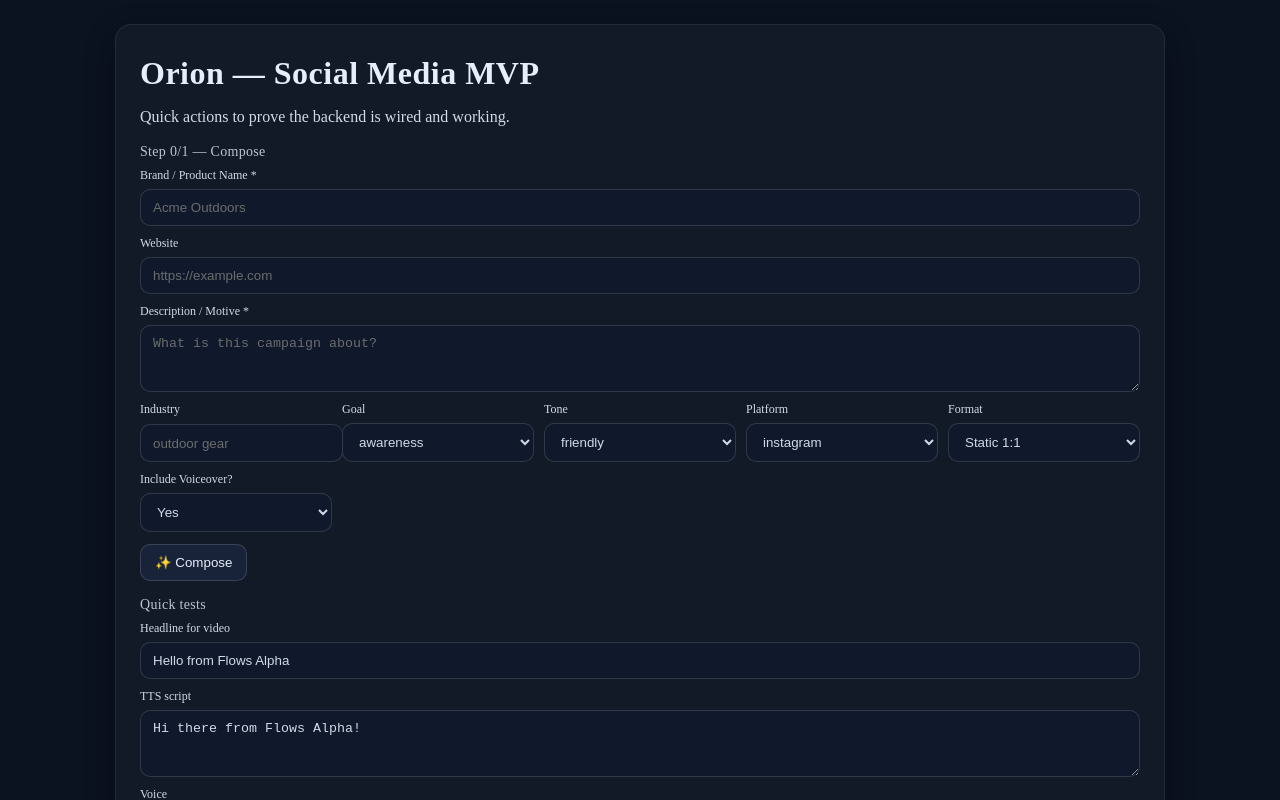
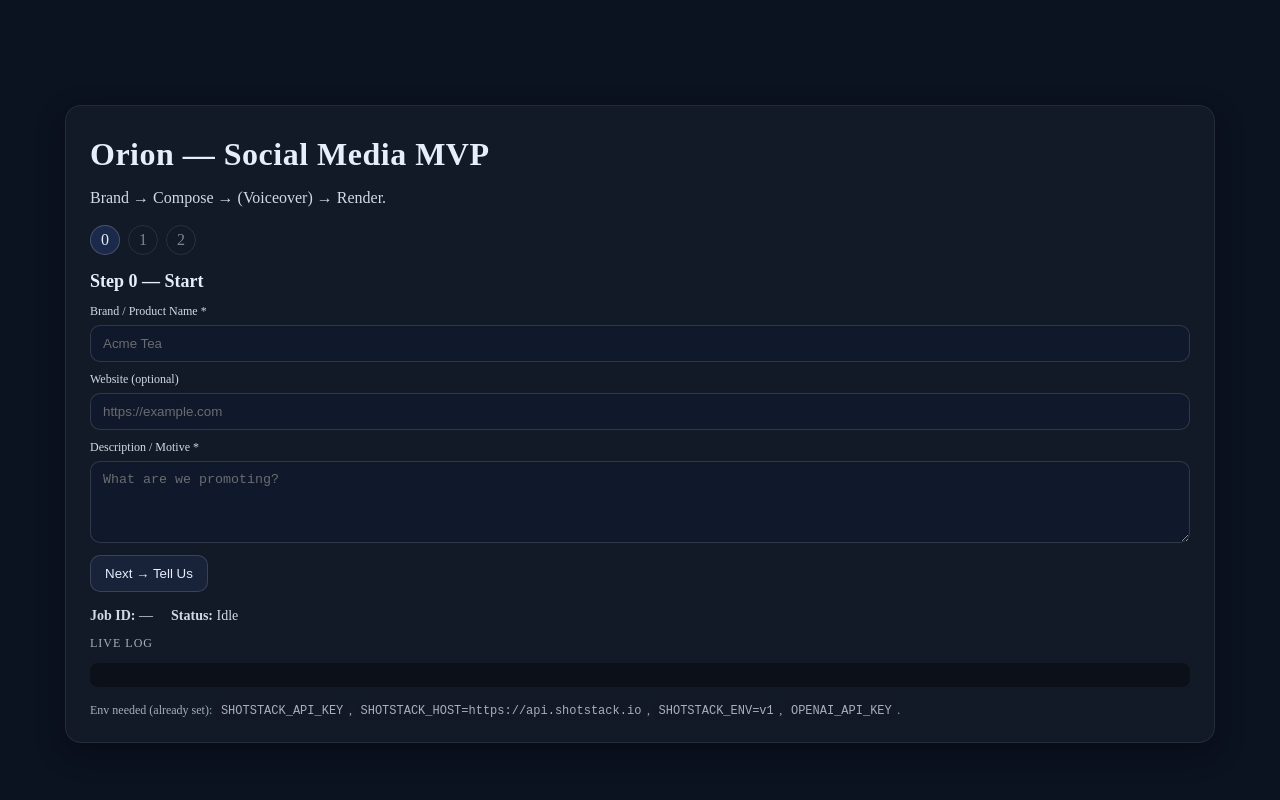
Before and after one commit to flowsonline/ai-marketing, a Next.js app: page / in a window 1280 px wide. Shown: the top 800 px of the page. Built offline with nearby package versions, Linux system fonts and the light colour scheme.

Commit message:
Update index.js

```diff
--- a/pages/index.js
+++ b/pages/index.js
@@ -1,83 +1,147 @@
 // pages/index.js
-import { useRef, useState } from 'react';
+import { useEffect, useRef, useState } from 'react';
 
 export default function Home() {
-  // ---- Step 0/1: inputs for /api/compose ----
+  // Wizard step
+  const [step, setStep] = useState(0);
+
+  // Step 0
   const [brandName, setBrandName] = useState('');
   const [website, setWebsite] = useState('');
   const [description, setDescription] = useState('');
 
+  // Step 1
   const [industry, setIndustry] = useState('');
-  const [goal, setGoal] = useState('awareness');
+  const [goal, setGoal] = useState('');
   const [tone, setTone] = useState('friendly');
   const [platform, setPlatform] = useState('instagram');
-  const [format, setFormat] = useState('1:1');     // Static 1:1, Reel 9:16, Story 9:16, Wide 16:9
+  const [format, setFormat] = useState('1:1'); // 1:1, 9:16, 16:9
   const [includeVoiceover, setIncludeVoiceover] = useState(true);
 
-  // ---- Existing “quick test” controls ----
-  const [headline, setHeadline] = useState('Hello from Flows Alpha');
-  const [ttsScript, setTtsScript] = useState('Hi there from Flows Alpha!');
+  // Global
   const [voice, setVoice] = useState('alloy');
-
-  // ---- Status + log ----
-  const [jobId, setJobId] = useState(null);
   const [busy, setBusy] = useState(false);
   const [log, setLog] = useState([]);
   const audioRef = useRef(null);
+
+  // Compose result
+  const [headline, setHeadline] = useState('');
+  const [caption, setCaption] = useState('');
+  const [hashtags, setHashtags] = useState([]);
+  const [script, setScript] = useState('');
+  const [audioUrl, setAudioUrl] = useState('');
+
+  // Render status
+  const [jobId, setJobId] = useState(null);
   const lastUrlRef = useRef(null);
 
+  // util: log
   function pushLog(line) {
-    setLog(l => [new Date().toLocaleTimeString() + ' — ' + line, ...l].slice(0, 120));
+    setLog(l => [new Date().toLocaleTimeString() + ' — ' + line, ...l].slice(0, 200));
   }
 
-  // ---- NEW: call /api/compose ----
-  async function composeNow() {
-    if (busy) return;
+  // Persist basic inputs so your session resumes nicely
+  useEffect(() => {
+    const saved = JSON.parse(localStorage.getItem('orion-wizard') || '{}');
+    if (saved.brandName) setBrandName(saved.brandName);
+    if (saved.website) setWebsite(saved.website);
+    if (saved.description) setDescription(saved.description);
+    if (saved.industry) setIndustry(saved.industry);
+    if (saved.goal) setGoal(saved.goal);
+    if (saved.tone) setTone(saved.tone);
+    if (saved.platform) setPlatform(saved.platform);
+    if (saved.format) setFormat(saved.format);
+    if (typeof saved.includeVoiceover === 'boolean') setIncludeVoiceover(saved.includeVoiceover);
+    if (saved.voice) setVoice(saved.voice);
+  }, []);
+  useEffect(() => {
+    const payload = { brandName, website, description, industry, goal, tone, platform, format, includeVoiceover, voice };
+    localStorage.setItem('orion-wizard', JSON.stringify(payload));
+  }, [brandName, website, description, industry, goal, tone, platform, format, includeVoiceover, voice]);
+
+  // Step 0 → Step 1
+  function goStep1() {
     if (!brandName.trim() || !description.trim()) {
-      pushLog('Please fill Brand and Description before composing.');
+      pushLog('Step 0: brand & description are required.');
       return;
     }
+    setStep(1);
+  }
+
+  // Step 1 → Compose (Step 2)
+  async function compose() {
+    if (busy) return;
     setBusy(true);
+    pushLog('Composing campaign copy…');
+
     try {
-      pushLog('Composing copy with /api/compose…');
       const res = await fetch('/api/compose', {
         method: 'POST',
         headers: { 'Content-Type': 'application/json' },
         body: JSON.stringify({
-          brandName: brandName.trim(),
-          website: website.trim(),
-          description: description.trim(),
-          industry: industry.trim(),
-          goal,
-          tone,
-          platform,
-          format,
+          brandName, website, description,
+          industry, goal, tone, platform, format,
           includeVoiceover
         })
       });
       const json = await res.json();
-      if (!res.ok) {
-        pushLog('Compose error: ' + (json?.error || res.statusText));
+      if (json.error) {
+        pushLog('Compose error: ' + json.error);
         return;
       }
 
-      // Hydrate the quick-test fields with the composed results
-      if (json.headline) setHeadline(json.headline);
-      if (json.script) setTtsScript(json.script);
-
-      pushLog('Compose OK. Headline & script updated.');
+      setHeadline(json.headline || '');
+      setCaption(json.caption || '');
+      setHashtags(Array.isArray(json.hashtags) ? json.hashtags : []);
+      setScript(json.script || '');
+      setAudioUrl('');
+      pushLog('Compose done.');
+      setStep(2);
     } catch (e) {
-      pushLog('Compose error: ' + (e?.message || String(e)));
+      pushLog('Compose failed: ' + (e?.message || String(e)));
     } finally {
       setBusy(false);
     }
   }
 
-  // ---- Existing: render sample via Shotstack template ----
+  // Step 2: optional voiceover
+  async function makeVoiceover() {
+    if (busy) return;
+    if (!script.trim()) { pushLog('No script to voice.'); return; }
+    setBusy(true);
+    pushLog('Generating TTS…');
+
+    try {
+      const res = await fetch('/api/tts', {
+        method: 'POST',
+        headers: { 'Content-Type': 'application/json' },
+        body: JSON.stringify({ script, voice })
+      });
+      const json = await res.json();
+      const url = json.audio || json.url || json.dataUrl || json.audioUrl;
+      if (!url) {
+        pushLog('No audio returned: ' + JSON.stringify(json));
+        return;
+      }
+      setAudioUrl(url);
+      pushLog('Playing TTS audio…');
+      if (!audioRef.current) audioRef.current = new Audio();
+      audioRef.current.src = url;
+      await audioRef.current.play().catch(err =>
+        pushLog('Audio play blocked: ' + (err?.message || String(err)))
+      );
+    } catch (e) {
+      pushLog('TTS error: ' + (e?.message || String(e)));
+    } finally {
+      setBusy(false);
+    }
+  }
+
+  // Render with Shotstack using generated headline
   async function renderSample() {
     if (busy) return;
-    const text = headline.trim();
-    if (!text) { pushLog('Please enter a headline first.'); return; }
+    const text = (headline || '').trim();
+    if (!text) { pushLog('Please compose first — need a headline.'); return; }
 
     setBusy(true);
     setJobId(null);
@@ -118,40 +182,7 @@ export default function Home() {
         pushLog('Finished (or timed out) with no URL. Last: ' + JSON.stringify(last));
       }
     } catch (e) {
-      pushLog('Error: ' + (e?.message || String(e)));
-    } finally {
-      setBusy(false);
-    }
-  }
-
-  // ---- Existing: TTS quick test ----
-  async function ttsTest() {
-    if (busy) return;
-    const script = ttsScript.trim();
-    if (!script) { pushLog('Please enter a TTS script first.'); return; }
-
-    setBusy(true);
-    pushLog('Generating TTS…');
-
-    try {
-      const res = await fetch('/api/tts', {
-        method: 'POST',
-        headers: { 'Content-Type': 'application/json' },
-        body: JSON.stringify({ script, voice })
-      });
-      const json = await res.json();
-      const audioUrl = json.audio || json.url || json.dataUrl || json.audioUrl;
-
-      if (!audioUrl) { pushLog('No audio returned: ' + JSON.stringify(json)); return; }
-
-      pushLog('Playing TTS audio…');
-      if (!audioRef.current) audioRef.current = new Audio();
-      audioRef.current.src = audioUrl;
-      await audioRef.current.play().catch(err =>
-        pushLog('Audio play blocked: ' + (err?.message || String(err)))
-      );
-    } catch (e) {
-      pushLog('TTS error: ' + (e?.message || String(e)));
+      pushLog('Render error: ' + (e?.message || String(e)));
     } finally {
       setBusy(false);
     }
@@ -161,139 +192,87 @@ export default function Home() {
     <main style={styles.wrap}>
       <div style={styles.card}>
         <h1 style={styles.title}>Orion — Social Media MVP</h1>
-        <p style={styles.p}>Quick actions to prove the backend is wired and working.</p>
+        <p style={styles.p}>Brand → Compose → (Voiceover) → Render.</p>
 
-        {/* STEP 0/1: Compose */}
-        <div style={styles.sectionTitle}>Step 0/1 — Compose</div>
+        {/* Wizard stepper */}
+        <div style={styles.steps}>
+          <span style={{...styles.step, ...(step===0?styles.stepActive:{})}}>0</span>
+          <span style={{...styles.step, ...(step===1?styles.stepActive:{})}}>1</span>
+          <span style={{...styles.step, ...(step===2?styles.stepActive:{})}}>2</span>
+        </div>
+
+        {/* STEP 0 */}
+        {step === 0 && (
+          <section style={styles.section}>
+            <h3 style={styles.h3}>Step 0 — Start</h3>
             <div style={styles.inputs}>
               <label style={styles.label}>
                 Brand / Product Name *
-            <input
-              style={styles.input}
-              value={brandName}
-              onChange={e => setBrandName(e.target.value)}
-              placeholder="Acme Outdoors"
-              maxLength={120}
-            />
+                <input style={styles.input} value={brandName} onChange={e=>setBrandName(e.target.value)} placeholder="Acme Tea" />
+              </label>
+              <label style={styles.label}>
+                Website (optional)
+                <input style={styles.input} value={website} onChange={e=>setWebsite(e.target.value)} placeholder="https://example.com" />
+              </label>
+              <label style={styles.label}>
+                Description / Motive *
+                <textarea style={styles.textarea} rows={4} value={description} onChange={e=>setDescription(e.target.value)} placeholder="What are we promoting?" />
+              </label>
+            </div>
+
+            <div style={styles.row}>
+              <button style={styles.btn} disabled={busy} onClick={goStep1}>Next → Tell Us</button>
+            </div>
+          </section>
+        )}
+
+        {/* STEP 1 */}
+        {step === 1 && (
+          <section style={styles.section}>
+            <h3 style={styles.h3}>Step 1 — Tell Us</h3>
+            <div style={styles.inputs}>
+              <label style={styles.label}>
+                Industry
+                <input style={styles.input} value={industry} onChange={e=>setIndustry(e.target.value)} placeholder="Food & Beverage" />
+              </label>
+              <label style={styles.label}>
+                Goal
+                <input style={styles.input} value={goal} onChange={e=>setGoal(e.target.value)} placeholder="Drive product trials" />
+              </label>
+              <label style={styles.label}>
+                Tone
+                <input style={styles.input} value={tone} onChange={e=>setTone(e.target.value)} placeholder="Friendly, upbeat" />
               </label>
 
-          <label style={styles.label}>
-            Website
-            <input
-              style={styles.input}
-              value={website}
-              onChange={e => setWebsite(e.target.value)}
-              placeholder="https://example.com"
-            />
-          </label>
-
-          <label style={styles.label}>
-            Description / Motive *
-            <textarea
-              style={styles.textarea}
-              rows={3}
-              value={description}
-              onChange={e => setDescription(e.target.value)}
-              placeholder="What is this campaign about?"
-              maxLength={800}
-            />
-          </label>
-
-          {/* Few optional selectors to seed the LLM */}
-          <div style={{display:'grid', gridTemplateColumns:'repeat(auto-fit,minmax(160px,1fr))', gap:10}}>
-            <label style={styles.label}>
-              Industry
-              <input style={styles.input} value={industry} onChange={e=>setIndustry(e.target.value)} placeholder="outdoor gear" />
-            </label>
-
-            <label style={styles.label}>
-              Goal
-              <select style={styles.input} value={goal} onChange={e=>setGoal(e.target.value)}>
-                <option value="awareness">awareness</option>
-                <option value="engagement">engagement</option>
-                <option value="conversions">conversions</option>
-                <option value="lead-gen">lead-gen</option>
-              </select>
-            </label>
-
-            <label style={styles.label}>
-              Tone
-              <select style={styles.input} value={tone} onChange={e=>setTone(e.target.value)}>
-                <option value="friendly">friendly</option>
-                <option value="bold">bold</option>
-                <option value="professional">professional</option>
-                <option value="playful">playful</option>
-              </select>
-            </label>
-
+              <div style={{display:'grid', gridTemplateColumns:'1fr 1fr', gap:10}}>
                 <label style={styles.label}>
                   Platform
                   <select style={styles.input} value={platform} onChange={e=>setPlatform(e.target.value)}>
-                <option value="instagram">instagram</option>
-                <option value="tiktok">tiktok</option>
-                <option value="facebook">facebook</option>
-                <option value="youtube">youtube</option>
-                <option value="linkedin">linkedin</option>
+                    <option value="instagram">Instagram</option>
+                    <option value="tiktok">TikTok</option>
+                    <option value="youtube">YouTube</option>
+                    <option value="facebook">Facebook</option>
+                    <option value="x">X (Twitter)</option>
                   </select>
                 </label>
-
                 <label style={styles.label}>
                   Format
                   <select style={styles.input} value={format} onChange={e=>setFormat(e.target.value)}>
                     <option value="1:1">Static 1:1</option>
-                <option value="9:16">Reel 9:16</option>
-                <option value="story">Story 9:16</option>
+                    <option value="9:16">Reel/Story 9:16</option>
                     <option value="16:9">Wide 16:9</option>
                   </select>
                 </label>
-
-            <label style={styles.label}>
-              Include Voiceover?
-              <select style={styles.input} value={includeVoiceover ? 'yes' : 'no'} onChange={e=>setIncludeVoiceover(e.target.value==='yes')}>
-                <option value="yes">Yes</option>
-                <option value="no">No</option>
-              </select>
-            </label>
-          </div>
               </div>
 
-        <div style={styles.row}>
-          <button style={styles.btn} disabled={busy} onClick={composeNow}>✨ Compose</button>
-        </div>
-
-        {/* Quick-test Inputs (what you already had) */}
-        <div style={styles.sectionTitle}>Quick tests</div>
-        <div style={styles.inputs}>
-          <label style={styles.label}>
-            Headline for video
-            <input
-              style={styles.input}
-              value={headline}
-              onChange={e => setHeadline(e.target.value)}
-              placeholder="Enter headline text…"
-              maxLength={120}
-            />
-          </label>
-
-          <label style={styles.label}>
-            TTS script
-            <textarea
-              style={styles.textarea}
-              rows={3}
-              value={ttsScript}
-              onChange={e => setTtsScript(e.target.value)}
-              placeholder="What should the voice say?"
-              maxLength={800}
-            />
+              <label style={{...styles.label, alignItems:'center', gridTemplateColumns:'auto 1fr', display:'grid', gap:10}}>
+                <input type="checkbox" checked={includeVoiceover} onChange={e=>setIncludeVoiceover(e.target.checked)} />
+                Include Voiceover
               </label>
 
               <label style={styles.label}>
                 Voice
-            <select
-              style={styles.input}
-              value={voice}
-              onChange={e => setVoice(e.target.value)}
-            >
+                <select style={styles.input} value={voice} onChange={e=>setVoice(e.target.value)}>
                   <option value="alloy">alloy</option>
                   <option value="verse">verse</option>
                   <option value="aria">aria</option>
@@ -303,39 +282,52 @@ export default function Home() {
               </label>
             </div>
 
-        {/* Actions */}
             <div style={styles.row}>
-          <button style={styles.btn} disabled={busy} onClick={renderSample}>
-            ▶️ Render sample
-          </button>
-          <button style={styles.btn} disabled={busy} onClick={ttsTest}>
-            🔊 TTS test
-          </button>
+              <button style={styles.btn} disabled={busy} onClick={()=>setStep(0)}>← Back</button>
+              <button style={styles.btn} disabled={busy} onClick={compose}>Compose</button>
+            </div>
+          </section>
+        )}
+
+        {/* STEP 2 */}
+        {step === 2 && (
+          <section style={styles.section}>
+            <h3 style={styles.h3}>Step 2 — Results</h3>
+
+            <div style={styles.resultBox}>
+              <div><strong>Headline</strong>: {headline || <em style={{opacity:.7}}>n/a</em>}</div>
+              <div><strong>Caption</strong>: {caption || <em style={{opacity:.7}}>n/a</em>}</div>
+              <div><strong>Hashtags</strong>: {hashtags?.length ? hashtags.join(' ') : <em style={{opacity:.7}}>n/a</em>}</div>
+              <div><strong>Script</strong>: {script || <em style={{opacity:.7}}>n/a</em>}</div>
+              {audioUrl && <div><strong>Audio</strong>: <a style={styles.linkBtn} href={audioUrl} target="_blank" rel="noreferrer">Open audio</a></div>}
+            </div>
+
+            <div style={styles.row}>
+              <button style={styles.btn} disabled={busy} onClick={()=>setStep(1)}>← Edit inputs</button>
+              {includeVoiceover && (
+                <button style={styles.btn} disabled={busy} onClick={makeVoiceover}>🔊 Make voiceover</button>
+              )}
+              <button style={styles.btn} disabled={busy} onClick={renderSample}>▶️ Render sample</button>
               {lastUrlRef.current && (
-            <a style={styles.linkBtn} href={lastUrlRef.current} target="_blank" rel="noreferrer">
-              ↗ Open last result
-            </a>
+                <a style={styles.linkBtn} href={lastUrlRef.current} target="_blank" rel="noreferrer">↗ Open last result</a>
               )}
             </div>
+          </section>
+        )}
 
-        {/* Meta */}
+        {/* Meta + logs */}
         <div style={styles.meta}>
           <div><strong>Job ID:</strong> {jobId || '—'}</div>
           <div><strong>Status:</strong> {busy ? 'Working…' : 'Idle'}</div>
         </div>
 
-        {/* Log */}
         <div style={styles.logWrap}>
           <div style={styles.logTitle}>Live Log</div>
           <pre style={styles.log}>{log.join('\n')}</pre>
         </div>
 
         <div style={styles.footer}>
-          <div>
-            Env needed (already set): <code>SHOTSTACK_API_KEY</code>,{' '}
-            <code>SHOTSTACK_HOST=https://api.shotstack.io</code>,{' '}
-            <code>SHOTSTACK_ENV=v1</code>, <code>OPENAI_API_KEY</code>.
-          </div>
+          Env needed (already set): <code>SHOTSTACK_API_KEY</code>, <code>SHOTSTACK_HOST=https://api.shotstack.io</code>, <code>SHOTSTACK_ENV=v1</code>, <code>OPENAI_API_KEY</code>.
         </div>
       </div>
     </main>
@@ -344,25 +336,26 @@ export default function Home() {
 
 const styles = {
   wrap: { minHeight: '100dvh', display: 'grid', placeItems: 'center', background: '#0b1220', color: '#e6eefb', padding: 24 },
-  card: { width: 'min(1000px, 94vw)', background: 'rgba(255,255,255,0.03)', border: '1px solid rgba(255,255,255,0.08)', borderRadius: 16, padding: 24, boxShadow: '0 10px 30px rgba(0,0,0,0.3)' },
+  card: { width: 'min(1100px, 96vw)', background: 'rgba(255,255,255,0.03)', border: '1px solid rgba(255,255,255,0.08)', borderRadius: 16, padding: 24, boxShadow: '0 10px 30px rgba(0,0,0,0.3)' },
   title: { margin: '6px 0 16px', fontSize: 32, fontWeight: 800, letterSpacing: 0.5 },
   p: { margin: '0 0 18px', opacity: 0.9 },
+  steps: { display:'flex', gap:8, margin:'8px 0 16px' },
+  step: { width:28, height:28, borderRadius:999, border:'1px solid rgba(255,255,255,0.2)', display:'grid', placeItems:'center', opacity:.5 },
+  stepActive: { background:'#1b2a4a', opacity:1 },
 
-  sectionTitle: { margin: '12px 0 8px', fontSize: 14, opacity: 0.8, letterSpacing: 0.3 },
+  section: { marginTop: 8, marginBottom: 10 },
+  h3: { margin: '4px 0 12px', fontSize: 18, fontWeight: 700 },
+
   inputs: { display: 'grid', gridTemplateColumns: '1fr', gap: 10, marginBottom: 12 },
   label: { display: 'grid', gap: 6, fontSize: 12, opacity: 0.9 },
-  input: {
-    padding: '10px 12px', borderRadius: 10, border: '1px solid rgba(255,255,255,0.15)',
-    background: '#0f1a2c', color: '#e6eefb', outline: 'none'
-  },
-  textarea: {
-    padding: '10px 12px', borderRadius: 10, border: '1px solid rgba(255,255,255,0.15)',
-    background: '#0f1a2c', color: '#e6eefb', outline: 'none', resize: 'vertical'
-  },
+  input: { padding: '10px 12px', borderRadius: 10, border: '1px solid rgba(255,255,255,0.15)', background: '#0f1a2c', color: '#e6eefb', outline: 'none' },
+  textarea: { padding: '10px 12px', borderRadius: 10, border: '1px solid rgba(255,255,255,0.15)', background: '#0f1a2c', color: '#e6eefb', outline: 'none', resize: 'vertical' },
 
   row: { display: 'flex', gap: 12, marginBottom: 16, flexWrap: 'wrap' },
   btn: { padding: '10px 14px', borderRadius: 10, border: '1px solid rgba(255,255,255,0.15)', background: '#182238', color: '#e6eefb', cursor: 'pointer' },
   linkBtn: { padding: '10px 14px', borderRadius: 10, border: '1px solid rgba(255,255,255,0.15)', background: 'transparent', color: '#9ecbff', textDecoration: 'none' },
+
+  resultBox: { background:'rgba(255,255,255,0.04)', border:'1px solid rgba(255,255,255,0.07)', borderRadius:10, padding:12, display:'grid', gap:8, marginBottom:8 },
 
   meta: { display: 'flex', gap: 18, margin: '6px 0 12px', fontSize: 14, opacity: 0.9, flexWrap: 'wrap' },
   logWrap: { marginTop: 12 },
```
Lines whose indentation alone changed are shown as unchanged.
